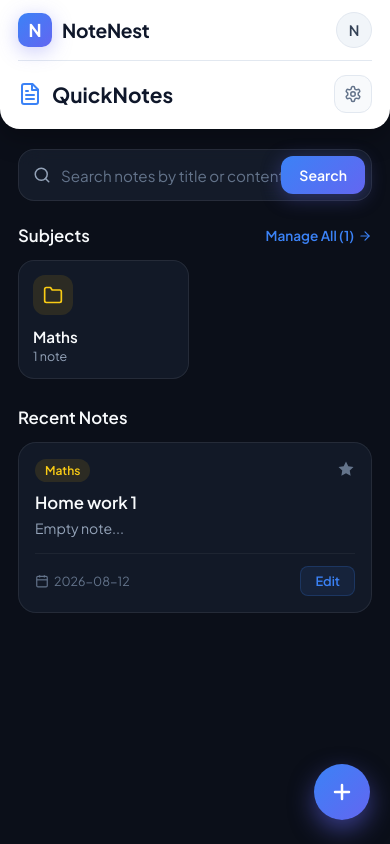
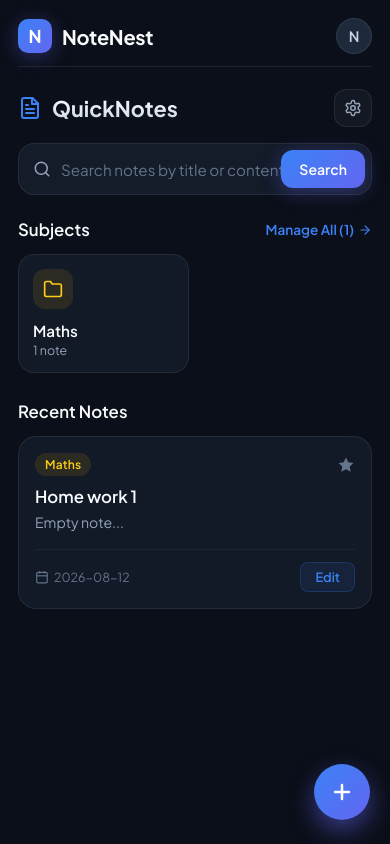
Before and after one commit to Athrav2412/OuickNotes, a Flask app: page / in a window 390 px wide. Run offline with Flask 3, Linux system fonts and the light colour scheme; data that the repository does not hold is empty.

Commit message:
Refactor navbar and update styles in index.html
Removed light navbar variables and styles, updated header and button styles, and adjusted layout for better responsiveness.

```diff
--- a/templates/index.html
+++ b/templates/index.html
@@ -16,13 +16,6 @@
       --card-hover-border: rgba(99, 102, 241, 0.4);
       --text-main: #f8fafc;
       --text-muted: #94a3b8;
-
-      /* Light Navbar Variables */
-      --nav-bg: #ffffff;
-      --nav-text: #0f172a;
-      --nav-muted: #64748b;
-      --nav-border: #e2e8f0;
-
       --accent-blue: #3b82f6;
       --accent-indigo: #6366f1;
       --accent-gradient: linear-gradient(135deg, #3b82f6, #6366f1);
@@ -51,26 +44,16 @@
     .app-viewport {
       width: 100%;
       max-width: 480px;
+      padding: 0 18px;
     }
 
-    /* Light Header Navigation Surface */
-    .light-navbar {
-      background-color: var(--nav-bg);
-      color: var(--nav-text);
-      padding: 12px 18px 16px 18px;
-      border-bottom-left-radius: 20px;
-      border-bottom-right-radius: 20px;
-      box-shadow: 0 10px 25px rgba(0, 0, 0, 0.25);
-      margin-bottom: 20px;
-    }
-
-    /* Top Brand Row */
+    /* Top Brand Navigation */
     .top-bar {
       display: flex;
       align-items: center;
       justify-content: space-between;
-      padding-bottom: 12px;
-      border-bottom: 1px solid var(--nav-border);
+      padding: 18px 0 12px 0;
+      border-bottom: 1px solid var(--card-border);
     }
 
     .brand {
@@ -94,9 +77,8 @@
     }
 
     .brand-name {
-      font-size: 1.2rem;
+      font-size: 1.25rem;
       font-weight: 700;
-      color: var(--nav-text);
       letter-spacing: -0.3px;
     }
 
@@ -104,23 +86,23 @@
       width: 36px;
       height: 36px;
       border-radius: 50%;
-      background: #f1f5f9;
-      border: 1px solid var(--nav-border);
+      background: #1e293b;
+      border: 1px solid var(--card-border);
       display: flex;
       align-items: center;
       justify-content: center;
       font-weight: 600;
-      color: #334155;
+      color: #cbd5e1;
       font-size: 0.9rem;
       cursor: pointer;
     }
 
-    /* Page Title Sub-Navbar */
+    /* Page Header */
     .page-header {
       display: flex;
       align-items: center;
       justify-content: space-between;
-      padding-top: 14px;
+      margin: 22px 0 16px 0;
     }
 
     .page-title-group {
@@ -135,15 +117,17 @@
     }
 
     .page-title {
-      font-size: 1.3rem;
+      font-size: 1.35rem;
       font-weight: 700;
-      color: var(--nav-text);
+      background: linear-gradient(180deg, #ffffff 0%, #cbd5e1 100%);
+      -webkit-background-clip: text;
+      -webkit-text-fill-color: transparent;
     }
 
-    .icon-btn-light {
-      background: #f8fafc;
-      border: 1px solid var(--nav-border);
-      color: var(--nav-muted);
+    .icon-btn {
+      background: rgba(255, 255, 255, 0.04);
+      border: 1px solid var(--card-border);
+      color: var(--text-muted);
       width: 38px;
       height: 38px;
       border-radius: 12px;
@@ -154,15 +138,10 @@
       transition: all 0.2s ease;
     }
 
-    .icon-btn-light:hover {
-      background: #f1f5f9;
-      color: var(--nav-text);
-      border-color: #cbd5e1;
-    }
-
-    /* Main Content Area */
-    .content-area {
-      padding: 0 18px;
+    .icon-btn:hover {
+      background: rgba(255, 255, 255, 0.08);
+      color: var(--text-main);
+      border-color: rgba(255, 255, 255, 0.15);
     }
 
     /* Search Box */
@@ -206,6 +185,7 @@
       color: #64748b;
     }
 
+    /* Primary Gradient Button */
     .btn-primary {
       background: var(--accent-gradient);
       color: #ffffff;
@@ -220,12 +200,17 @@
       display: flex;
       align-items: center;
       justify-content: center;
+      gap: 6px;
       white-space: nowrap;
     }
 
     .btn-primary:hover {
       transform: translateY(-1px);
       filter: brightness(1.1);
+    }
+
+    .btn-primary:active {
+      transform: translateY(0);
     }
 
     /* Section Headings */
@@ -250,6 +235,11 @@
       display: flex;
       align-items: center;
       gap: 4px;
+      transition: opacity 0.2s;
+    }
+
+    .section-link:hover {
+      opacity: 0.8;
     }
 
     /* Subjects Cards */
@@ -276,6 +266,7 @@
     .subject-card:hover {
       border-color: var(--card-hover-border);
       transform: translateY(-2px);
+      box-shadow: 0 8px 20px rgba(0, 0, 0, 0.25);
     }
 
     .folder-icon-wrapper {
@@ -313,6 +304,13 @@
       border: 1px solid var(--card-border);
       border-radius: 18px;
       padding: 16px;
+      transition: all 0.25s ease;
+      position: relative;
+    }
+
+    .note-card:hover {
+      border-color: var(--card-hover-border);
+      box-shadow: 0 8px 24px rgba(0,0,0,0.3);
     }
 
     .note-top {
@@ -329,6 +327,7 @@
       font-weight: 600;
       padding: 4px 10px;
       border-radius: 20px;
+      letter-spacing: 0.2px;
     }
 
     .star-btn {
@@ -336,6 +335,13 @@
       border: none;
       color: #64748b;
       cursor: pointer;
+      display: flex;
+      transition: color 0.2s, transform 0.2s;
+    }
+
+    .star-btn:hover {
+      color: #facc15;
+      transform: scale(1.1);
     }
 
     .star-btn.active {
@@ -346,12 +352,14 @@
       font-size: 1.05rem;
       font-weight: 600;
       margin-bottom: 6px;
+      color: var(--text-main);
     }
 
     .note-preview {
       font-size: 0.88rem;
       color: var(--text-muted);
       margin-bottom: 16px;
+      line-height: 1.4;
     }
 
     .note-footer {
@@ -379,9 +387,15 @@
       font-size: 0.8rem;
       font-weight: 600;
       cursor: pointer;
+      transition: all 0.2s ease;
     }
 
-    /* Floating Action Button */
+    .btn-edit:hover {
+      background: var(--accent-blue);
+      color: #ffffff;
+    }
+
+    /* Floating Action Button (FAB) */
     .fab {
       position: fixed;
       bottom: 24px;
@@ -397,7 +411,13 @@
       justify-content: center;
       box-shadow: 0 10px 25px rgba(99, 102, 241, 0.5);
       cursor: pointer;
+      transition: all 0.25s ease;
       z-index: 100;
+    }
+
+    .fab:hover {
+      transform: scale(1.08) rotate(90deg);
+      box-shadow: 0 14px 30px rgba(99, 102, 241, 0.7);
     }
 
     @media (max-width: 480px) {
@@ -411,18 +431,16 @@
 
   <div class="app-viewport">
 
-    <!-- LIGHT NAVBAR SECTION -->
-    <header class="light-navbar">
-      <!-- Top Brand Row -->
-      <div class="top-bar">
+    <!-- Header -->
+    <header class="top-bar">
       <div class="brand">
         <div class="brand-logo">N</div>
         <span class="brand-name">NoteNest</span>
       </div>
       <div class="profile-avatar" title="User Profile">N</div>
-      </div>
+    </header>
 
-      <!-- Page Sub-Header Row -->
+    <!-- Sub Header -->
     <div class="page-header">
       <div class="page-title-group">
         <div class="page-icon">
@@ -436,17 +454,14 @@
         </div>
         <h1 class="page-title">QuickNotes</h1>
       </div>
-        <button class="icon-btn-light" aria-label="Settings">
+      <button class="icon-btn" aria-label="Settings">
         <svg width="18" height="18" viewBox="0 0 24 24" fill="none" stroke="currentColor" stroke-width="2" stroke-linecap="round" stroke-linejoin="round">
           <path d="M12.22 2h-.44a2 2 0 0 0-2 2v.18a2 2 0 0 1-1 1.73l-.43.25a2 2 0 0 1-2 0l-.15-.08a2 2 0 0 0-2.73.73l-.22.38a2 2 0 0 0 .73 2.73l.15.1a2 2 0 0 1 1 1.72v.51a2 2 0 0 1-1 1.74l-.15.09a2 2 0 0 0-.73 2.73l.22.38a2 2 0 0 0 2.73.73l.15-.08a2 2 0 0 1 2 0l.43.25a2 2 0 0 1 1 1.73V20a2 2 0 0 0 2 2h.44a2 2 0 0 0 2-2v-.18a2 2 0 0 1 1-1.73l.43-.25a2 2 0 0 1 2 0l.15.08a2 2 0 0 0 2.73-.73l.22-.38a2 2 0 0 0-.73-2.73l-.15-.08a2 2 0 0 1-1-1.74v-.5a2 2 0 0 1 1-1.74l.15-.09a2 2 0 0 0 .73-2.73l-.22-.38a2 2 0 0 0-2.73-.73l-.15.08a2 2 0 0 1-2 0l-.43-.25a2 2 0 0 1-1-1.73V4a2 2 0 0 0-2-2z"/>
           <circle cx="12" cy="12" r="3"/>
         </svg>
       </button>
     </div>
-    </header>
 
-    <!-- DARK CONTENT BODY -->
-    <main class="content-area">
     <!-- Search Bar -->
     <div class="search-container">
       <div class="search-wrapper">
@@ -524,7 +539,6 @@
         </div>
       </div>
     </section>
-    </main>
 
     <!-- Floating Action Button -->
     <button class="fab" aria-label="Add Note">
```
Lines whose indentation alone changed are shown as unchanged.
